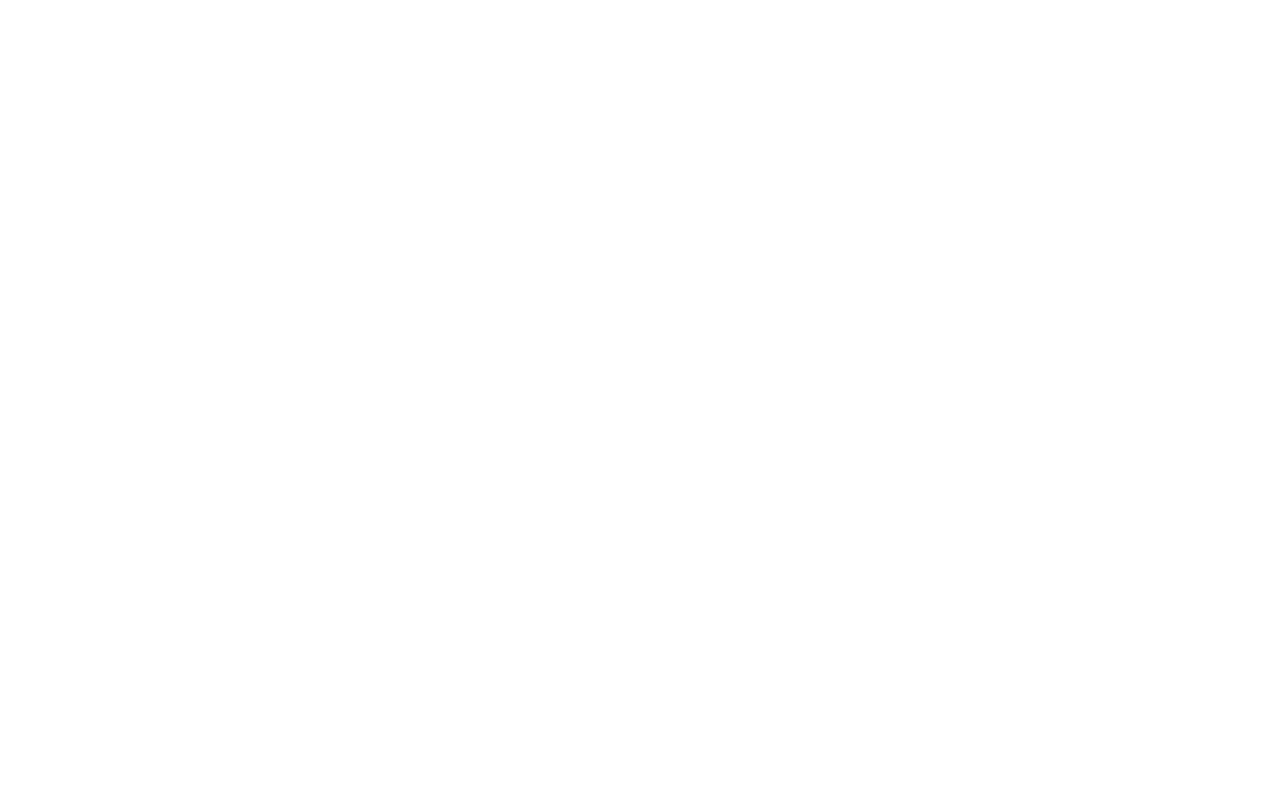
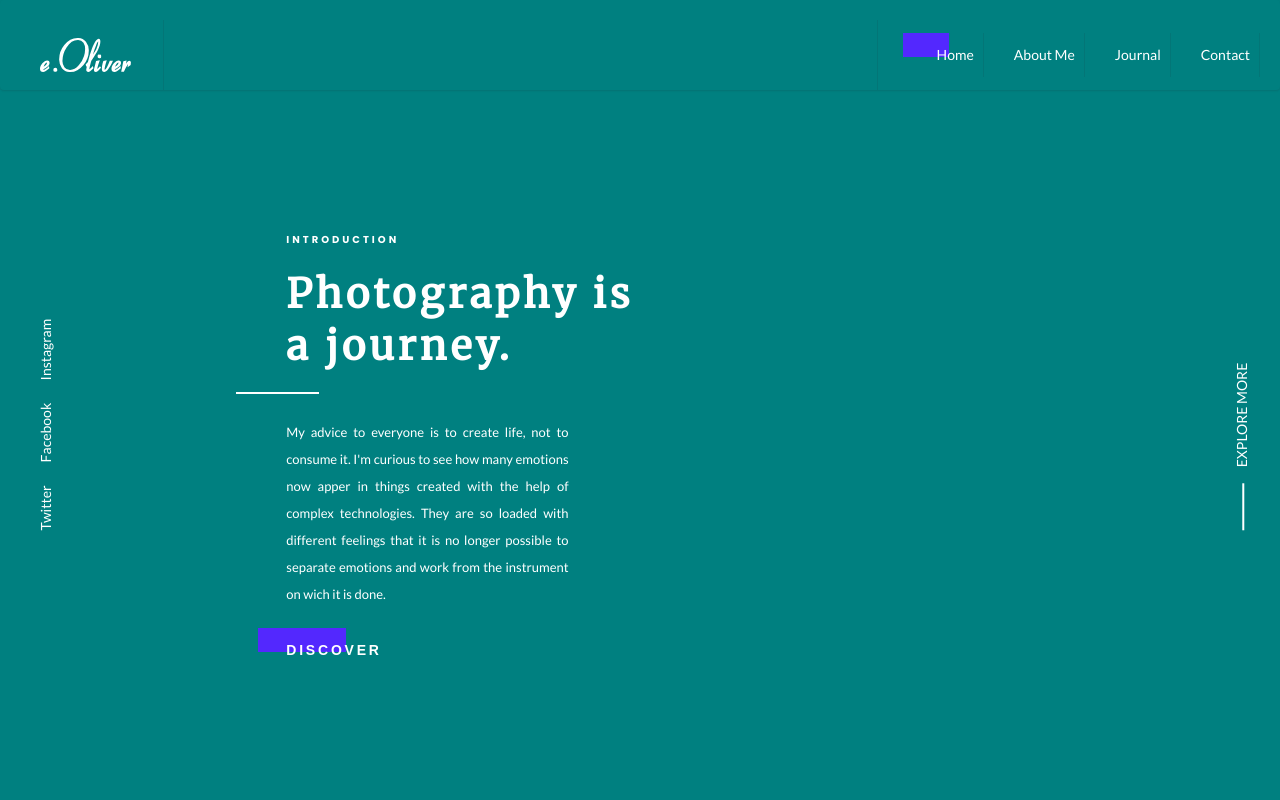
Before and after one commit to dalejodc/frontend-test, an Angular app: page /home in a window 1280 px wide. Before the commit this address led to /. Shown: the top 800 px of the page. Built offline with nearby package versions, Linux system fonts and the light colour scheme.

Commit message:
Navbar links

```diff
--- a/src/app/app.module.ts
+++ b/src/app/app.module.ts
@@ -13,6 +13,7 @@
 import { ClientsComponent } from './components/clients/clients.component';
 import { NewsletterComponent } from './components/newsletter/newsletter.component';
 import { FooterComponent } from './components/footer/footer.component';
+import { ContactComponent } from './components/contact/contact.component';
 
 @NgModule({
   declarations: [
@@ -26,7 +27,8 @@
     PricingComponent,
     ClientsComponent,
     NewsletterComponent,
-    FooterComponent
+    FooterComponent,
+    ContactComponent
   ],
   imports: [
     BrowserModule,
--- /dev/null
+++ b/src/app/components/contact/contact.component.html
@@ -0,0 +1 @@
+<app-navbar></app-navbar>
--- /dev/null
+++ b/src/app/components/contact/contact.component.ts
@@ -0,0 +1,15 @@
+import { Component, OnInit } from '@angular/core';
+
+@Component({
+  selector: 'app-contact',
+  templateUrl: './contact.component.html',
+  styleUrls: ['./contact.component.css']
+})
+export class ContactComponent implements OnInit {
+
+  constructor() { }
+
+  ngOnInit() {
+  }
+
+}
--- a/src/app/components/home/home.component.html
+++ b/src/app/components/home/home.component.html
@@ -1,9 +1,9 @@
 <!-- Component that contains all the subcomponents of the landing page -->
 <app-header></app-header>
-<!-- <app-about-us></app-about-us> -->
-<!-- <app-my-work></app-my-work> -->
-<!-- <app-testimonials></app-testimonials> -->
-<!-- <app-pricing></app-pricing> -->
-<!-- <app-clients></app-clients> -->
-<!-- <app-newsletter></app-newsletter> -->
-<!-- <app-footer></app-footer>  -->
+<app-about-us></app-about-us>
+<app-my-work></app-my-work>
+<app-testimonials></app-testimonials>
+<app-pricing></app-pricing>
+<app-clients></app-clients>
+<app-newsletter></app-newsletter>
+<app-footer></app-footer>
--- a/src/app/components/home/home.component.ts
+++ b/src/app/components/home/home.component.ts
@@ -10,13 +10,13 @@
   constructor() { }
 
   ngOnInit() {
-    this.active();
+    // this.active();
   }
 
-  ngOnDestroy(): void {
-    var element = document.getElementById("home");
-    element.classList.remove("active");
-  }
+  // ngOnDestroy(): void {
+  //   var element = document.getElementById("home");
+  //   element.classList.remove("active");
+  // }
 
   active() {
     var element = document.getElementById("home");
--- a/src/app/components/navbar/navbar.component.css
+++ b/src/app/components/navbar/navbar.component.css
@@ -4,8 +4,15 @@
 
 .ui.menu{
     padding: 20px 10px 0px 10px;
+    position: relative;
+    z-index: 1;
+    background-color: transparent !important;
+    border: none;
 }
 
+.ui.menu .active.item {
+    background: none;
+}
 .ui.menu .item {
     padding-right: 10px;
     padding-left: 30px;
@@ -15,8 +22,38 @@
     width: 80% !important
 }
 
+.ui.menu a.item:hover {
+    background-color: transparent;
+    border: 0;
+    border-radius: 0;
+    color: white;
+    cursor: pointer;
+    font-weight: 600;
+    display: inline-block;
+    padding: 4px 0;
+    margin-left: 30px;
+    position: relative;
+    text-decoration: none;
+    z-index: 1;
+    /* transition: width 2s; */
+}
+
+.ui.menu a.item:hover::after {
+    width: 100%;
+    background-color: #5328fe !important;
+    content: '';
+    height: 100%;
+    position: absolute;
+    left: -50%;
+    top: -50%;
+    opacity: 1;
+    z-index: -1;
+    /* transition: width 2s;
+    -webkit-transition: width 2s; */
+}
+
 .active {
-    background-color: transparent;
+    /* background-color: red; */
     border: 0;
     border-radius: 0;
     color: white;
@@ -37,6 +74,6 @@
     position: absolute;
     left: -5%;
     top: 0;
-    opacity: 1;
+    /* opacity: 1; */
     z-index: -1;
   }
--- a/src/app/components/navbar/navbar.component.html
+++ b/src/app/components/navbar/navbar.component.html
@@ -3,9 +3,9 @@
     <img src="../../../assets/logo.svg" width="100%">
   </div>
   <div class="right item">
-    <a class="item white-text" [routerLink]="['/home']" routerLinkActive="active" id="home">Home</a>
-    <a class="item white-text">About Me</a>
+    <a class="item white-text" [routerLink]="['/home']" routerLinkActive="active">Home</a>
+    <a class="item white-text" [routerLink]="['/about-us']" routerLinkActive="active">About Me</a>
     <a class="item white-text">Journal</a>
-    <a class="item white-text">Contact</a>
+    <a class="item white-text" routerLink='/contact' routerLinkActive="active">Contact</a>
   </div>
 </div>
```
Also changed, not shown: src/app/app-routing.module.ts (+5 -2 lines), src/app/components/contact/contact.component.css (added), 1 other file (tests, documents, lock files or other folders).
